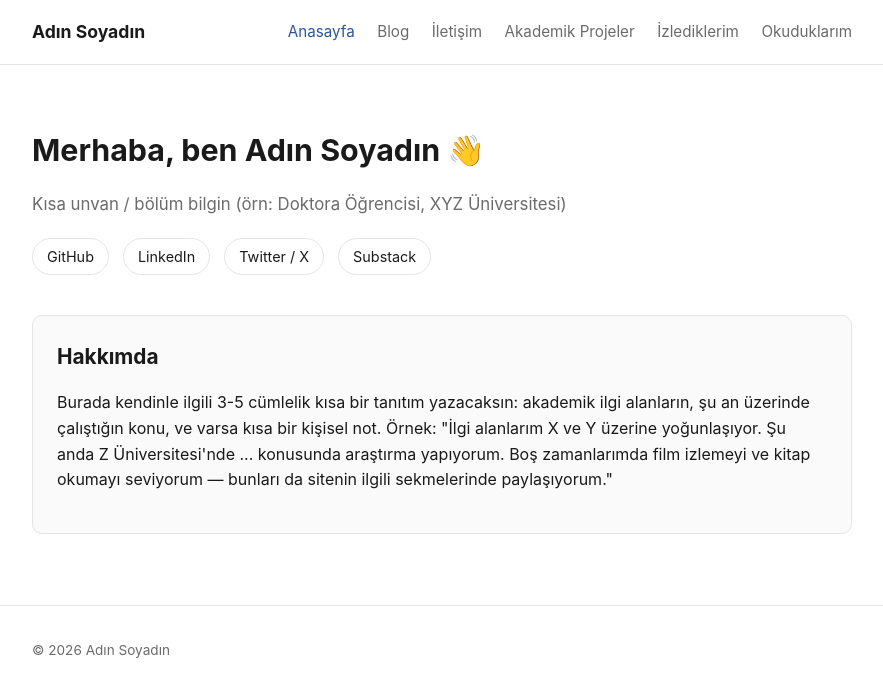
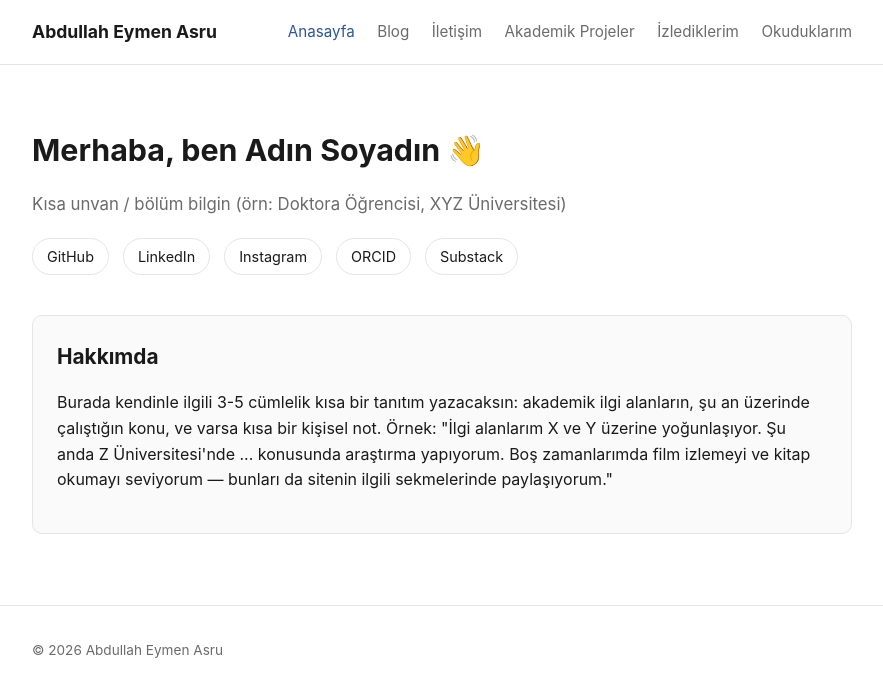
Before and after one commit to abdullah-eymen-asru/abdullah-eymen-asru.github.io, a Jekyll site: the page built from index.md, in a window 1280 px wide. Shown: the top 697 px of the page, without its empty margins (198-1081 px from the left). Built offline with Jekyll 4.4.1, drawn with Linux system fonts in a browser that asks for light colours.

Commit message:
Update personal information in _config.yml

```diff
--- a/_config.yml
+++ b/_config.yml
@@ -1,22 +1,28 @@
-title: "Adın Soyadın"
+title: "Abdullah Eymen Asru"
 description: "Akademik portfolyo ve blog"
 baseurl: ""
-url: "https://KULLANICI-ADIN.github.io"
+url: "https://abdullah-eymen-asru.github.io"
 
 # ---- BURAYI DOLDUR ----
-github_username: "KULLANICI-ADIN"
-kutuphane_repo: "KULLANICI-ADIN/kutuphane"   # izlediklerim/okuduklarım issue repo'sun
-substack_url: "https://SENIN-ADIN.substack.com"
-substack_feed: "https://SENIN-ADIN.substack.com/feed"
+github_username: "abdullah-eymen-asru"
+kutuphane_repo: "abdullah-eymen-asru/izleme-okuma-listem"   # izlediklerim/okuduklarım issue repo'sun
+substack_url: "https://Sabdullaheymenasru.substack.com"
+substack_feed: "https://abdullaheymenasru.substack.com/feed"
 formspree_id: "YOUR_FORM_ID"                 # formspree.io'dan alacaksın
 
 social:
-  twitter: "https://twitter.com/kullanici_adin"
-  linkedin: "https://linkedin.com/in/kullanici-adin"
-  github: "https://github.com/KULLANICI-ADIN"
-  instagram: ""
-  orcid: ""
-  googlescholar: ""
+  instagram: "https://www.instagram.com/abdullah_eymen_asru/"
+  youtube: "https://www.youtube.com/@abdullah_eymen_asru"
+  X (Twitter): "https://x.com/abdullaheymena"
+  linkedin: "https://linkedin.com/in/abdullah-eymen-asru"
+  substack: "https://abdullaheymenasru.substack.com/"
+  nsosyal: "https://nsosyal.com/abdullah_eymen_asru"
+  github: "https://github.com/abdullah-eymen-asru"
+  orcid: "https://orcid.org/0009-0006-8670-4317"
+  academia: "https://29mayis.academia.edu/AbdullahEymenAsru"
+  researchgate: "https://www.researchgate.net/profile/Abdullah-Eymen-Asru"
+  1000 Kitap: "https://1000kitap.com/Abdullah_Eymen_Asru"
+  Google Play Store Uygulaması: "https://play.google.com/store/apps/details?id=com.aeymena.blog"
 # ------------------------
 
 markdown: kramdown
```
